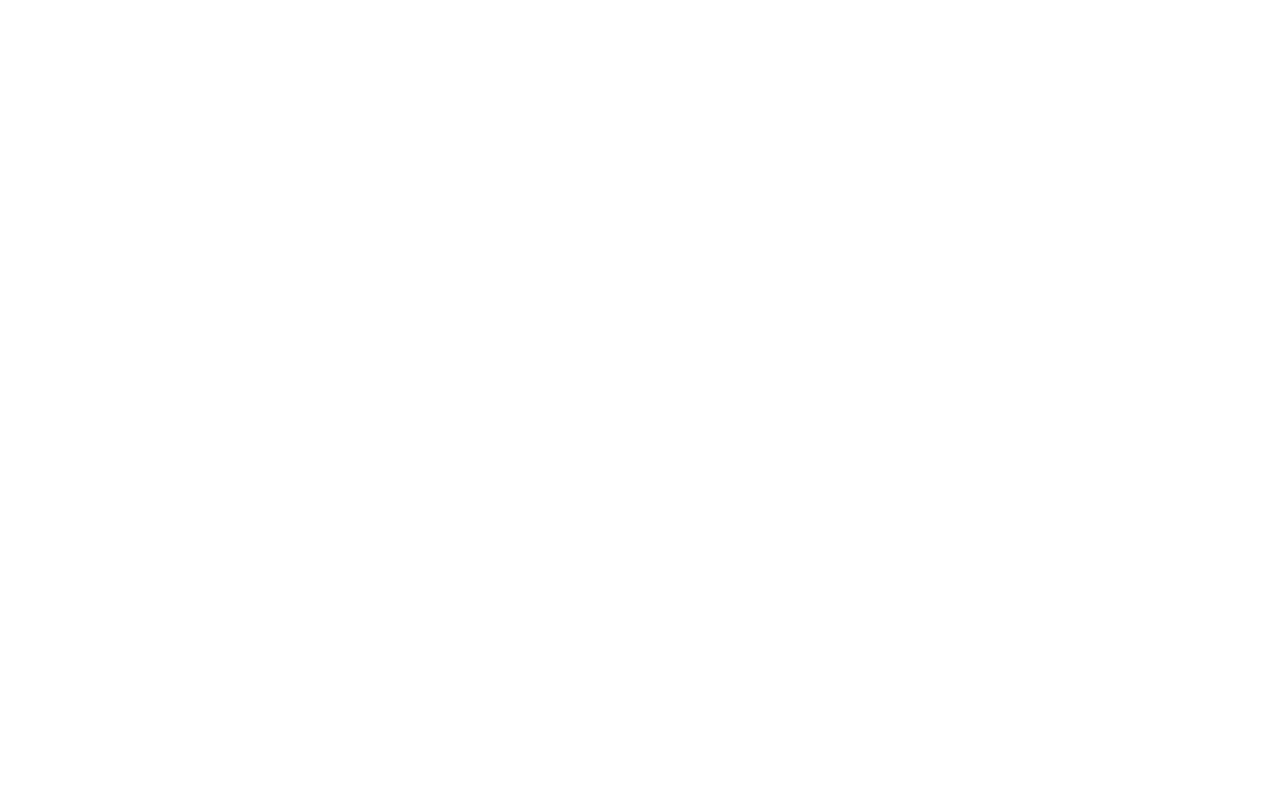
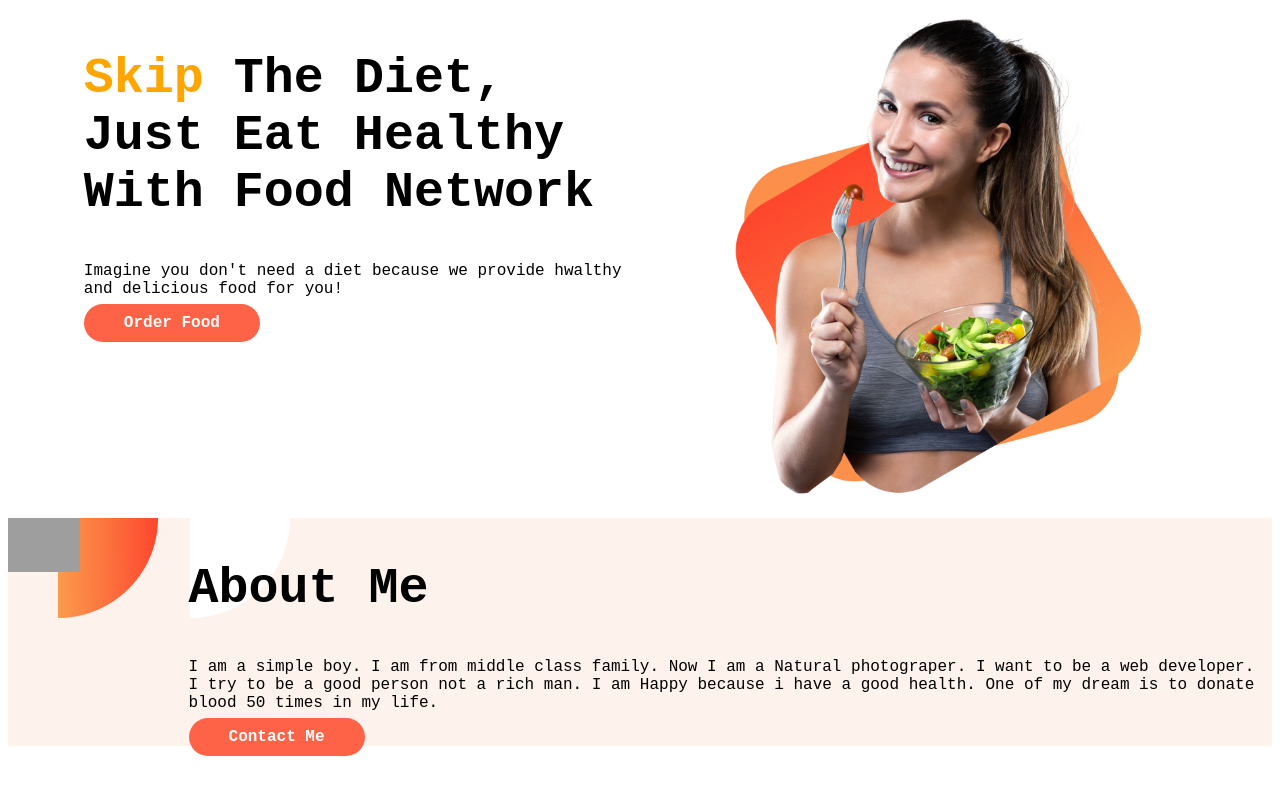
Before and after one commit to rdrayhan7916/food-website, a plain HTML site: page index.html in a window 1280 px wide. Drawn offline with Linux system fonts and the light colour scheme; grey boxes are pictures that could not be loaded.

Commit message:
second-part

```diff
--- a/index.html
+++ b/index.html
@@ -6,7 +6,31 @@
     <meta http-equiv="X-UA-Compatible" content="IE=edge">
     <meta name="viewport" content="width=device-width, initial-scale=1.0">
     <title>food-website</title>
+    <link rel="stylesheet" href="style.css">
 </head>
+<section>
+    <div class="first-part">
+        <h1><span id="skip">Skip</span> The Diet, Just Eat Healthy With Food Network</h1>
+        <p>Imagine you don't need a diet because we provide hwalthy and delicious food for you!</p>
+        <a class="link" target="blank" href="www.google.com">Order Food</a>
+    </div>
+    <div class="first-part">
+        <img src="images/female/Group 8425.png" alt="">
+    </div>
+</section>
+<section class="second-part">
+    <div>
+        <img class="me" src="rayhan1.png" alt="">
+    </div>
+    <div>
+        <h1>About Me</h1>
+        <p>I am a simple boy. I am from middle class family. Now I am a Natural photograper.
+            I want to be a web developer. I try to be a good person not a rich man. I am Happy because i have a good
+            health. One of my dream is to donate blood 50 times in my life.
+        </p>
+        <a class="link" target="balnk" href="https://rdrayhan7916.github.io/my-self/my-self.html">Contact Me</a>
+    </div>
+</section>
 
 <body>
 
--- /dev/null
+++ b/style.css
@@ -0,0 +1,34 @@
+body{
+    font-family: 'Courier New', Courier, monospace;
+}
+section{
+    display: flex;
+
+}
+h1{
+    font-size: 50px;
+}
+#skip{
+    color: orange;
+}
+.first-part{
+    width: 50%;
+    padding-left: 6%;
+}
+img{
+    width: 80%;
+}
+.link{
+    color:white;
+    font-weight: 700;
+    text-decoration: none;
+    background-color: tomato;
+    padding: 10px 40px;
+    border-radius: 20px;
+}
+.second-part{
+    background-image: url(images/shapes/7.png);
+}
+.me{
+    width: 40%;
+}
```
Also changed, not shown: images/style.css (deleted), 1 other file.
